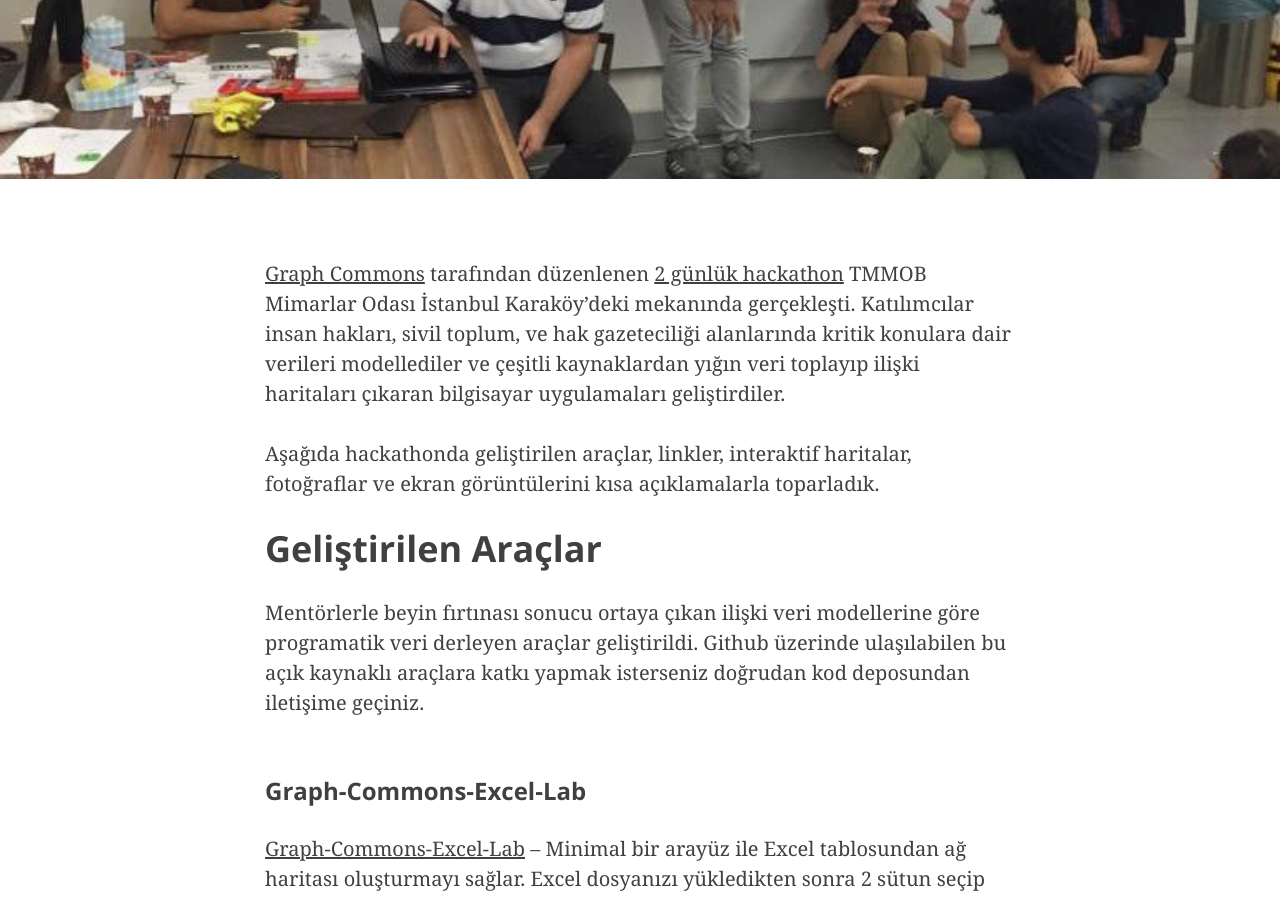
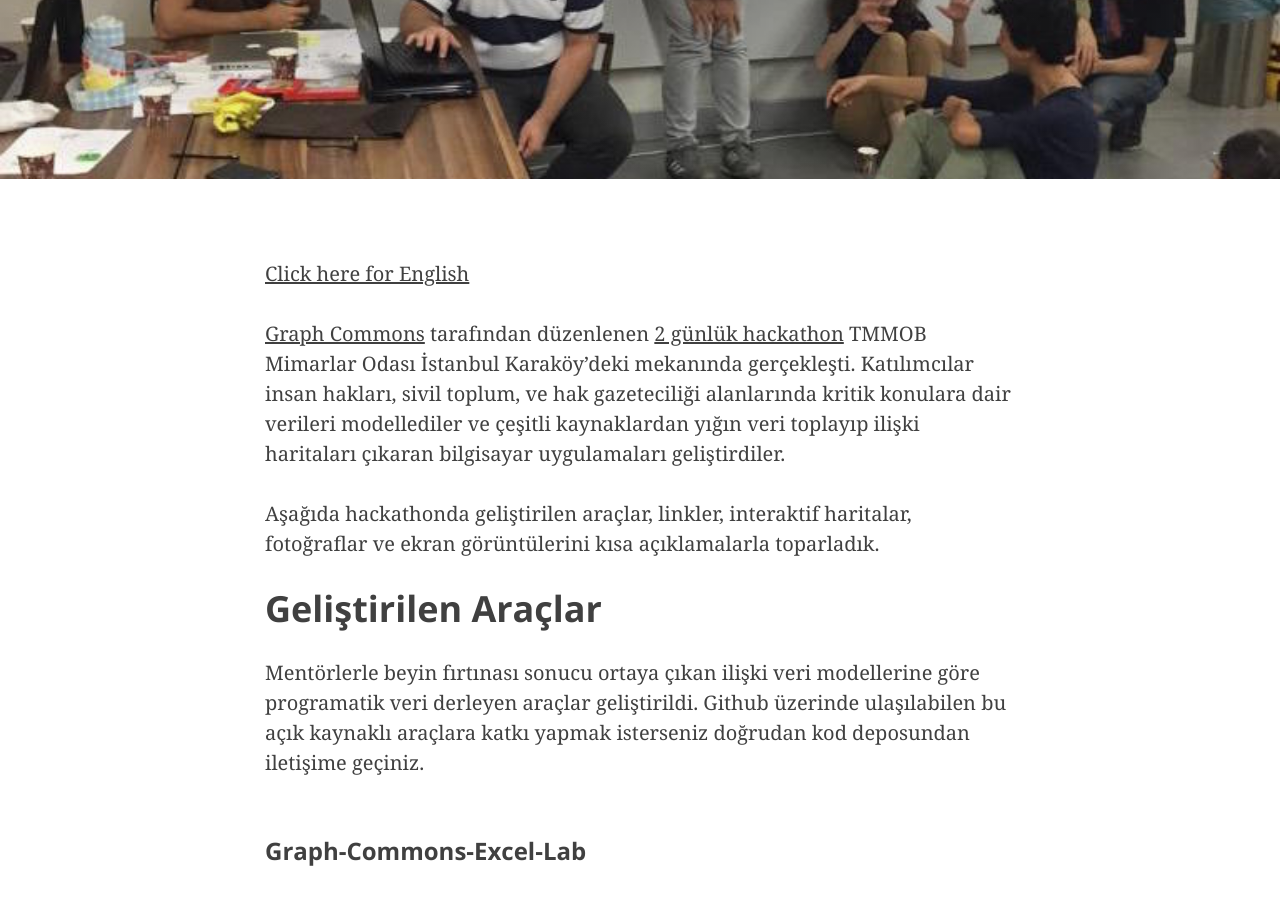
Before and after one commit to graphcommons/hackathons, a Jekyll site: the page built from _posts/2015-08-21-istanbul-yapisal-gazetecilik-dokumentasyon.md, in a window 1280 px wide and 900 px high, scrolled down 408 px. Built offline with Jekyll 4.4.1, drawn with Linux system fonts in a browser that asks for light colours; nearby versions of some CDN libraries.

Commit message:
TR EN links

```diff
--- a/_posts/2015-08-21-istanbul-yapisal-gazetecilik-dokumentasyon.md
+++ b/_posts/2015-08-21-istanbul-yapisal-gazetecilik-dokumentasyon.md
@@ -7,6 +7,8 @@
 header-img: "img/Graphcommons-hackathon-2015-Istanbul-photo.jpg"
 description: "Yapısal Gazetecilik ve Ağ Haritalama Hackathon'u Dökümantasyonu, 12-13 Eylül, 2015"
 ---
+
+[Click here for English](/hackathons/2015/08/21/istanbul-yapisal-gazetecilik-documentation-en/)
 
 [Graph Commons](https://graphcommons.com) tarafından düzenlenen [2 günlük hackathon](https://graphcommons.github.io/hackathons/2015/08/21/istanbul-yapisal-gazetecilik/) TMMOB Mimarlar Odası İstanbul Karaköy'deki mekanında gerçekleşti. Katılımcılar insan hakları, sivil toplum, ve hak gazeteciliği alanlarında kritik konulara dair verileri modellediler ve çeşitli kaynaklardan yığın veri toplayıp ilişki haritaları çıkaran bilgisayar uygulamaları geliştirdiler.
 
```
Also changed, not shown: _posts/2015-08-21-istanbul-yapisal-gazetecilik-documentation-en.md (+1 -0 lines).
